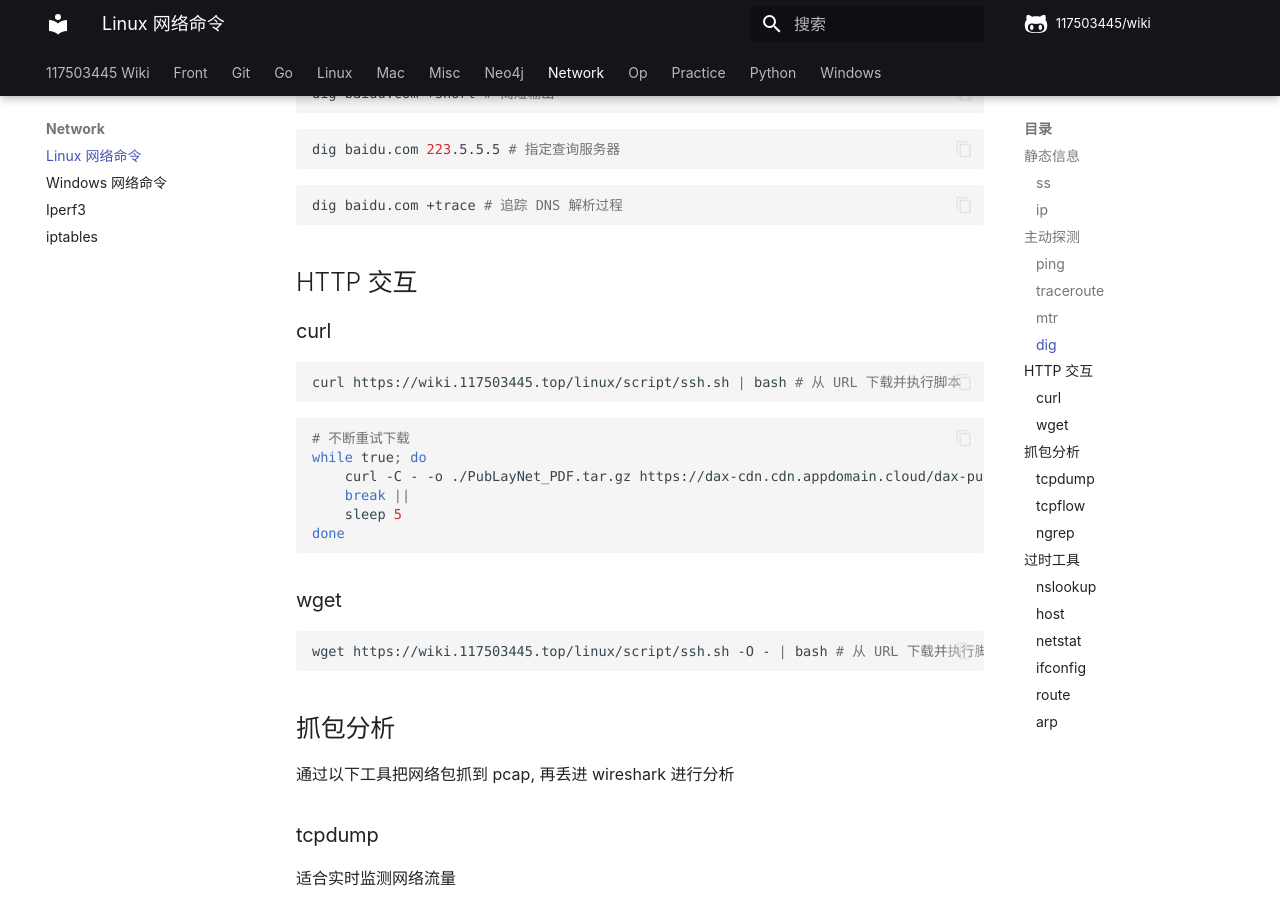
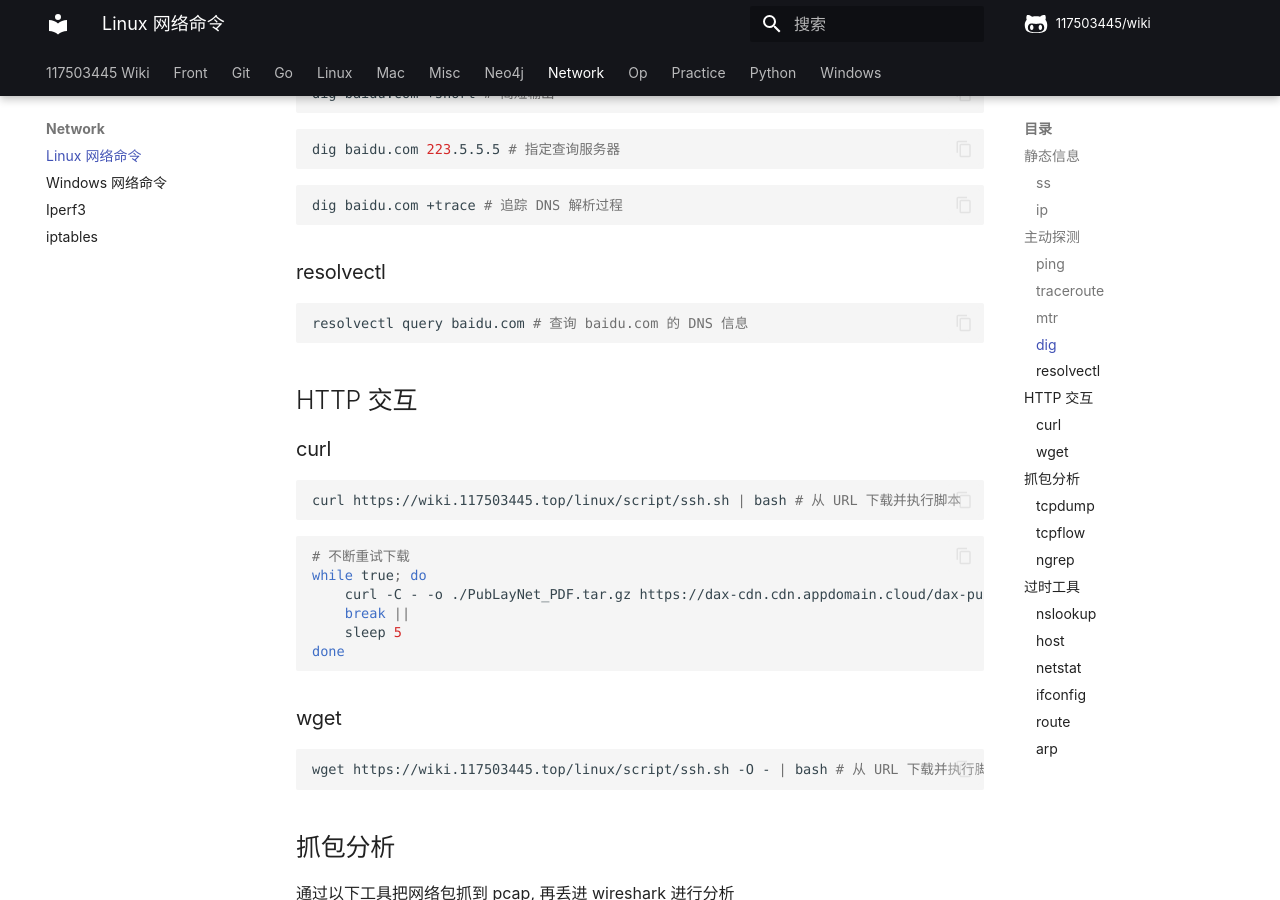
Before and after one commit to 117503445/wiki, an MkDocs documentation site: the page built from docs/network/Linux 网络命令.md, in a window 1280 px wide and 900 px high, scrolled down 2237 px. Built offline with MkDocs 1.6.1 and Material for MkDocs 9.7.7, drawn with Linux system fonts in a browser that asks for light colours; some web fonts are replaced; comment, search, counter and statistics services are not loaded.

Commit message:
resolvectl
Signed-off-by: 117503445 <t117503445@gmail.com>

````diff
--- a/docs/network/Linux 网络命令.md
+++ b/docs/network/Linux 网络命令.md
@@ -134,6 +134,12 @@ dig baidu.com 223.5.5.5 # 指定查询服务器
 dig baidu.com +trace # 追踪 DNS 解析过程
 ```
 
+### resolvectl
+
+```sh
+resolvectl query baidu.com # 查询 baidu.com 的 DNS 信息
+```
+
 ## HTTP 交互
 
 ### curl
````
